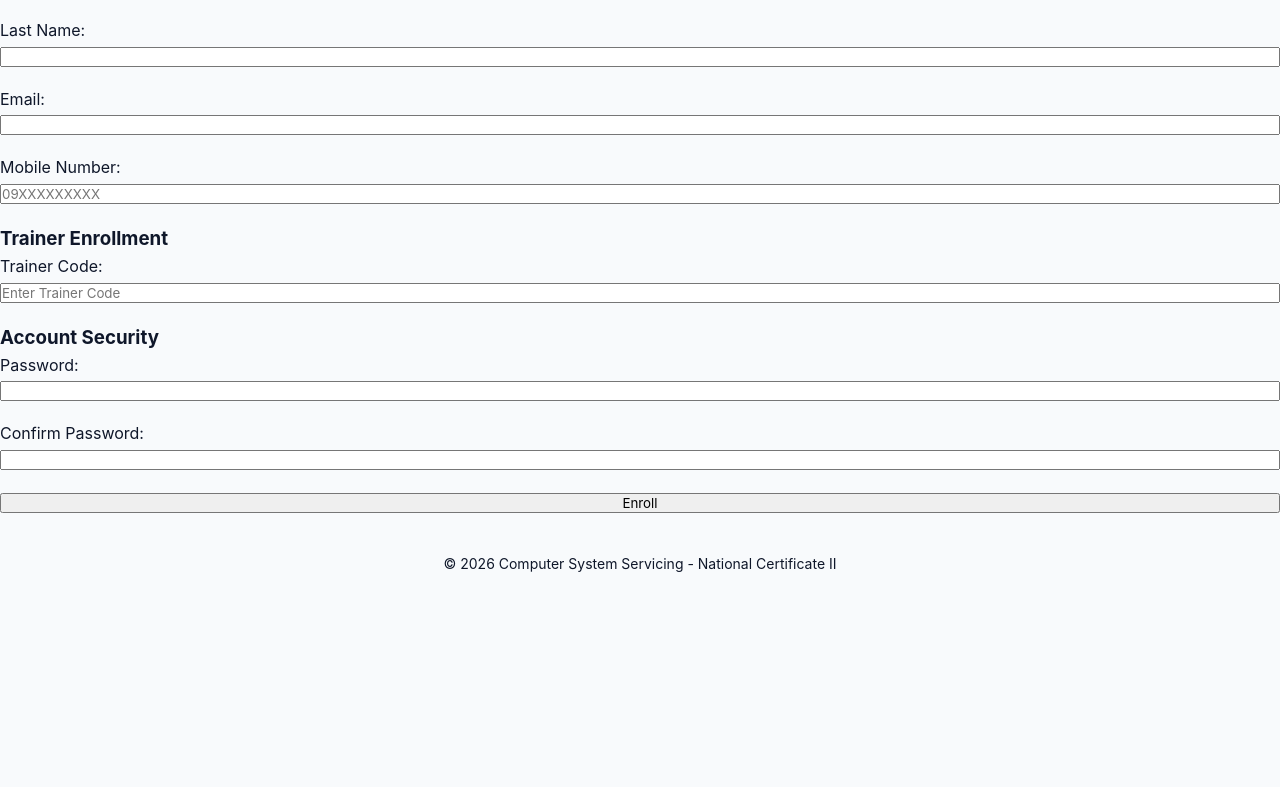
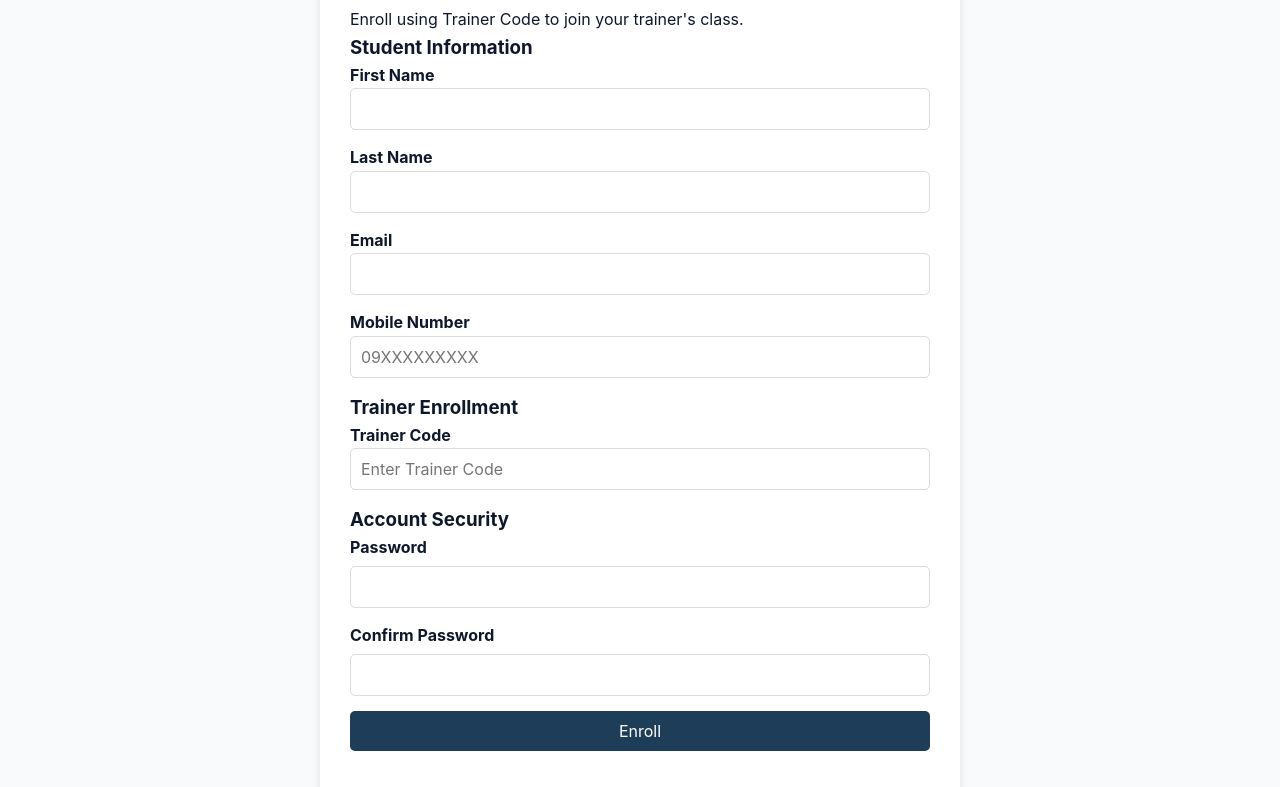
Before and after one commit to mypages090309-ops/cssncii, a plain HTML site: page student-enroll.html in a window 1280 px wide. Shown: the part 221-1008 px from the top of the page. Before the commit the page ends 800 px from the top, so only its background shows below. Drawn offline with Linux system fonts and the light colour scheme; files whose address does not match are found by name.

Commit message:
Update student-enroll.html

```diff
--- a/student-enroll.html
+++ b/student-enroll.html
@@ -2,55 +2,57 @@
 <html lang="en">
 <head>
     <meta charset="UTF-8">
+    <meta http-equiv="X-UA-Compatible" content="IE=edge">
     <meta name="viewport" content="width=device-width, initial-scale=1.0">
     <title>Student Enrollment</title>
-    <link rel="stylesheet" href="style.css">
+    <link rel="stylesheet" href="style.css"> <!-- Siguraduhin na ang path ng CSS ay tama -->
 </head>
 <body>
     <header>
         <nav>
             <ul>
-                <li><a href="/home">Home</a></li>
-                <li><a href="/login">Login</a></li>
-                <li><a href="/trainer-register">Trainer Register</a></li>
+                <li><a href="index.html">Home</a></li>
+                <li><a href="login.html">Login</a></li>
+                <li><a href="trainer-register.html">Trainer Register</a></li>
             </ul>
         </nav>
     </header>
 
-    <main>
-        <section class="enrollment">
+    <div class="student-enrollment-form">
         <h1>Student Enrollment</h1>
         <p>Enroll using Trainer Code to join your trainer's class.</p>
 
-            <form id="studentEnrollForm">
+        <!-- Student Enrollment Form -->
+        <form id="student-enroll-form">
+            <div>
                 <h3>Student Information</h3>
-                <label for="firstName">First Name:</label>
-                <input type="text" id="firstName" name="firstName" required>
+                <label for="first-name">First Name</label>
+                <input type="text" id="first-name" name="first-name" required>
 
-                <label for="lastName">Last Name:</label>
-                <input type="text" id="lastName" name="lastName" required>
+                <label for="last-name">Last Name</label>
+                <input type="text" id="last-name" name="last-name" required>
 
-                <label for="email">Email:</label>
+                <label for="email">Email</label>
                 <input type="email" id="email" name="email" required>
 
-                <label for="mobile">Mobile Number:</label>
-                <input type="text" id="mobile" name="mobile" pattern="09\d{9}" placeholder="09XXXXXXXXX" required>
+                <label for="mobile-number">Mobile Number</label>
+                <input type="tel" id="mobile-number" name="mobile-number" required placeholder="09XXXXXXXXX">
 
                 <h3>Trainer Enrollment</h3>
-                <label for="trainerCode">Trainer Code:</label>
-                <input type="text" id="trainerCode" name="trainerCode" placeholder="Enter Trainer Code" required>
+                <label for="trainer-code">Trainer Code</label>
+                <input type="text" id="trainer-code" name="trainer-code" required placeholder="Enter Trainer Code">
+            </div>
 
             <h3>Account Security</h3>
-                <label for="password">Password:</label>
+            <label for="password">Password</label>
             <input type="password" id="password" name="password" required>
 
-                <label for="confirmPassword">Confirm Password:</label>
-                <input type="password" id="confirmPassword" name="confirmPassword" required>
+            <label for="confirm-password">Confirm Password</label>
+            <input type="password" id="confirm-password" name="confirm-password" required>
 
             <button type="submit">Enroll</button>
         </form>
-        </section>
-    </main>
+    </div>
 
     <footer>
         <p>&copy; 2026 Computer System Servicing - National Certificate II</p>
```
Lines whose indentation alone changed are shown as unchanged.
